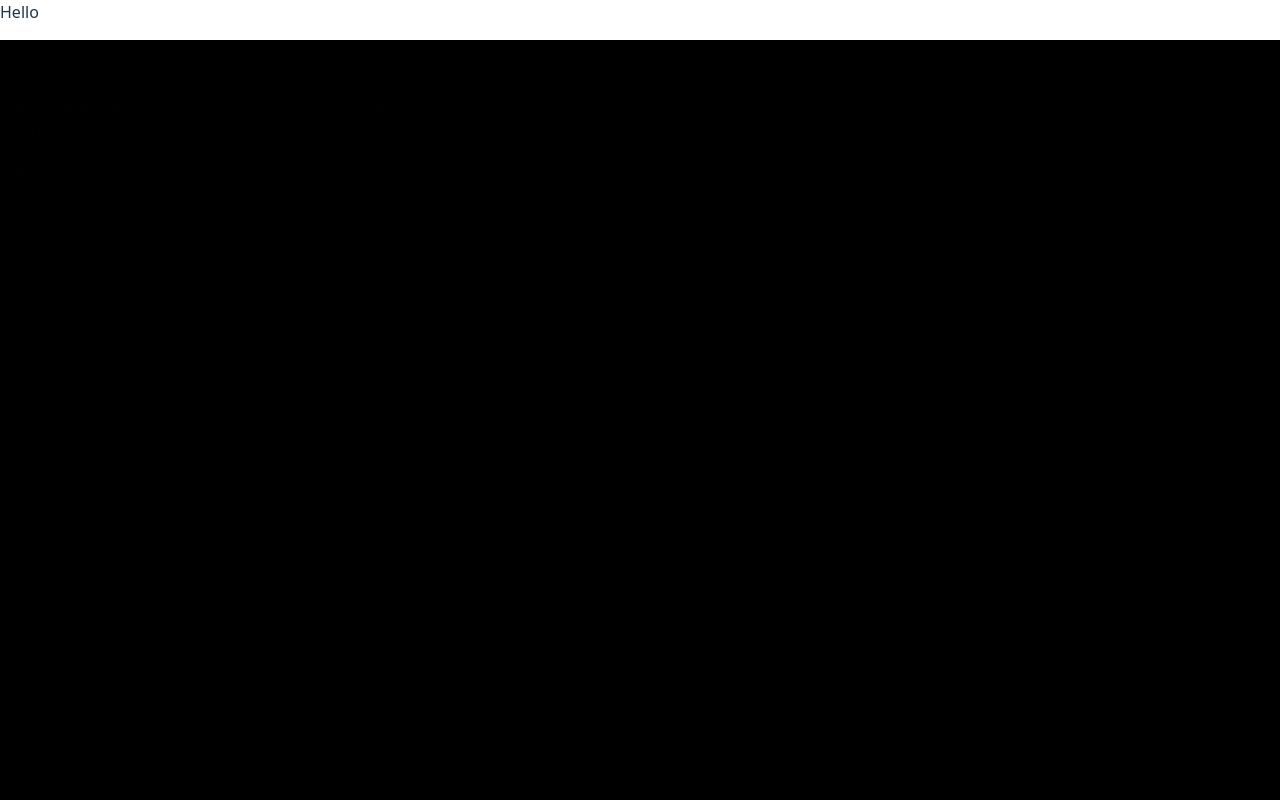
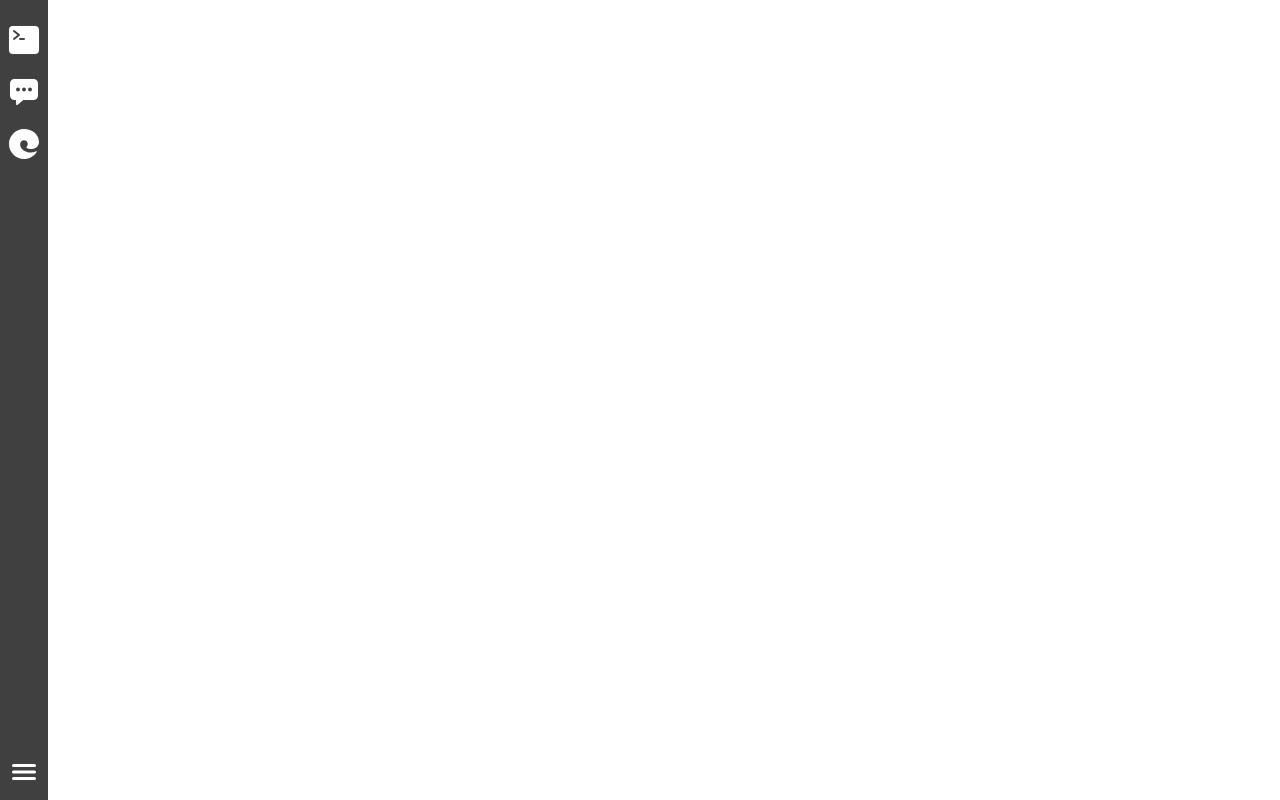
Before and after one commit to sarahatkins/cybersec-info-web, a React (Vite) app in the folder frontend/: page / in a window 1280 px wide. Built offline with nearby package versions, Linux system fonts and the light colour scheme.

Commit message:
creating the css and layout for the toolbar

```diff
--- a/frontend/src/Desktop.css
+++ b/frontend/src/Desktop.css
@@ -0,0 +1,4 @@
+.desktop-view {
+    height: 100%;
+    overflow-y: hidden;
+}
--- a/frontend/src/Desktop.tsx
+++ b/frontend/src/Desktop.tsx
@@ -6,8 +6,11 @@ import { IonApp } from '@ionic/react';
 export default function FakeDesktop() {
   return (
     <IonApp>
-      <Terminal />
+      <div className="desktop-view">
+
+      {/* <Terminal /> */}
       <Toolbar />
+      </div>
     </IonApp>
   );
 }
--- a/frontend/src/components/Toolbar.css
+++ b/frontend/src/components/Toolbar.css
@@ -0,0 +1,26 @@
+.toolbar {
+    height: 100%;
+    width: 3rem;
+    display: flex;
+    flex-direction: column;
+    background-color: rgb(0, 0, 0, 0.75);
+    justify-content: space-between;
+    padding-top: 1rem;
+}
+
+.toolbar-icon {
+    height: 3rem;
+    display: flex;
+    justify-content: center;
+    margin-bottom: 0.25rem;
+    display: flex;
+    align-items: center;
+    color: white;
+    font-size:xx-large;
+    transition: 0.5s;
+}
+
+.toolbar-icon:hover {
+    cursor: pointer;
+    transform: scale(1.25);
+}
--- a/frontend/src/components/Toolbar.tsx
+++ b/frontend/src/components/Toolbar.tsx
@@ -1,7 +1,26 @@
+import "./Toolbar.css";
+import { IonIcon } from "@ionic/react";
+import { logoEdge, chatboxEllipses, terminal, menu } from "ionicons/icons";
+
 const Toolbar = () => {
-    return <div>
-Hello
+  return (
+    <div className="toolbar">
+      <div className="toolbar-app-container">
+        <div className="toolbar-icon">
+          <IonIcon icon={terminal} />
+        </div>
+        <div className="toolbar-icon">
+          <IonIcon icon={chatboxEllipses} />
+        </div>
+        <div className="toolbar-icon">
+          <IonIcon icon={logoEdge} />
+        </div>
+      </div>
+      <div className="toolbar-icon">
+        <IonIcon icon={menu} />
+      </div>
     </div>
-}
+  );
+};
 
 export default Toolbar;
--- a/frontend/src/index.css
+++ b/frontend/src/index.css
@@ -1,67 +1,5 @@
-:root {
-  font-family: system-ui, Avenir, Helvetica, Arial, sans-serif;
-  line-height: 1.5;
-  font-weight: 400;
-
-  color-scheme: light dark;
-  color: rgba(255, 255, 255, 0.87);
-  background-color: #242424;
-
-  font-synthesis: none;
-  text-rendering: optimizeLegibility;
-  -webkit-font-smoothing: antialiased;
-  -moz-osx-font-smoothing: grayscale;
+html, body, #root {
+  margin: 0;
+  padding: 0;
+  height: 100%;
 }
-
-a {
-  font-weight: 500;
-  color: #646cff;
-  text-decoration: inherit;
-}
-a:hover {
-  color: #535bf2;
-}
-
-body {
-  margin: 0;
-  display: flex;
-  min-width: 320px;
-  min-height: 100vh;
-}
-
-h1 {
-  font-size: 3.2em;
-  line-height: 1.1;
-}
-
-button {
-  border-radius: 8px;
-  border: 1px solid transparent;
-  padding: 0.6em 1.2em;
-  font-size: 1em;
-  font-weight: 500;
-  font-family: inherit;
-  background-color: #1a1a1a;
-  cursor: pointer;
-  transition: border-color 0.25s;
-}
-button:hover {
-  border-color: #646cff;
-}
-button:focus,
-button:focus-visible {
-  outline: 4px auto -webkit-focus-ring-color;
-}
-
-@media (prefers-color-scheme: light) {
-  :root {
-    color: #213547;
-    background-color: #ffffff;
-  }
-  a:hover {
-    color: #747bff;
-  }
-  button {
-    background-color: #f9f9f9;
-  }
-}
```
Also changed, not shown: 1 other file (tests, documents, lock files or other folders).
